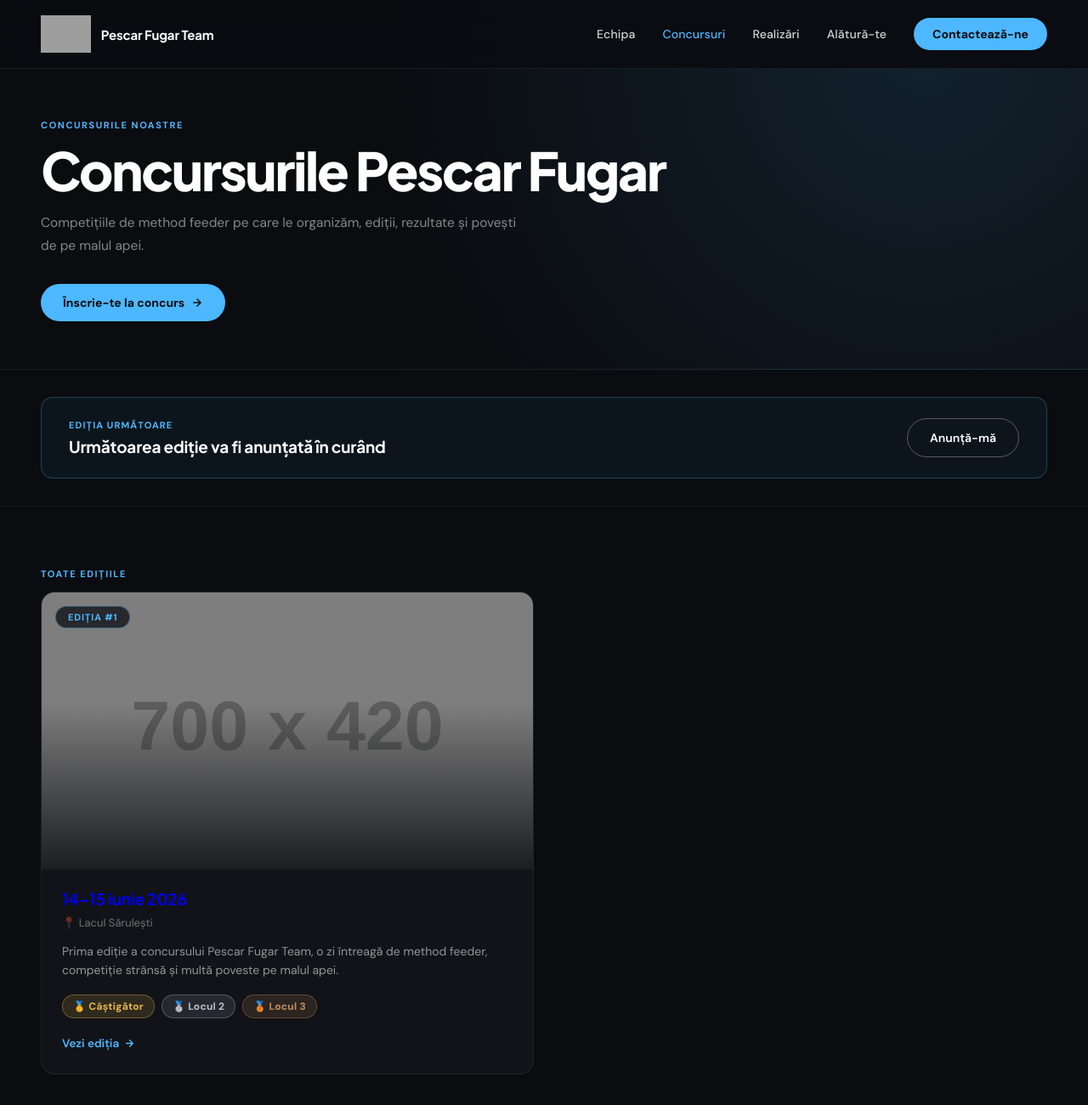
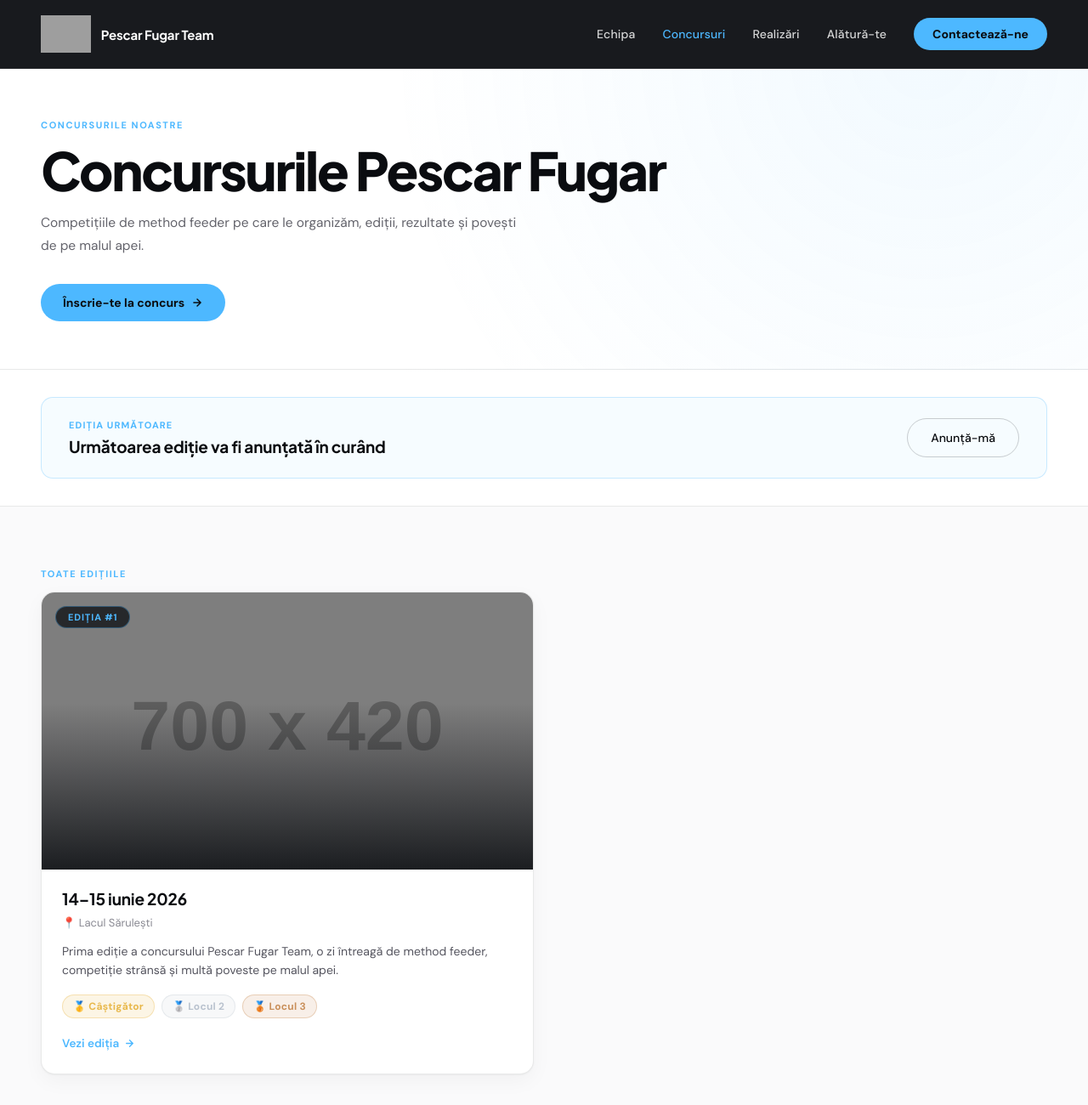
Before and after one commit to LeBandidos/PF-TestSite, a plain HTML site: page concursuri.html in a window 1280 px wide. Shown: the top 1300 px of the page at 85% size. Drawn offline with Linux system fonts and the light colour scheme; grey boxes are pictures that could not be loaded; placeholder pictures from the web are drawn by us.

Commit message:
Make Concursuri page light-themed to match Realizari
Hero, next-edition banner, editions grid, and edition cards now use the
site's light palette (white/#fafafb backgrounds, dark ink text) instead
of the dark theme, consistent with the Realizari page. Navbar and footer
stay dark as on every other page. Swapped the "Anunta-ma" button from
btn-hero-outline (white text, meant for dark backgrounds) to btn-ghost-dark
so it stays visible on the now-light banner.

Co-Authored-By: Claude Sonnet 5 <noreply@anthropic.com>

```diff
--- a/concursuri.html
+++ b/concursuri.html
@@ -10,15 +10,16 @@
   <link href="https://fonts.googleapis.com/css2?family=DM+Sans:opsz,wght@9..40,300;9..40,400;9..40,500;9..40,600;9..40,700;9..40,800;9..40,900&family=Plus+Jakarta+Sans:wght@400;500;600;700;800;900&display=swap" rel="stylesheet">
   <link rel="stylesheet" href="/assets/css/site.css">
   <style>
-    /* ─── HERO ─── */
+    /* ─── HERO (light) ─── */
     .page-hero {
       position: relative;
       min-height: 50vh;
       display: flex;
       align-items: center;
       padding: 140px 48px 56px;
-      background: radial-gradient(circle at 85% 15%, rgba(77,184,255,0.12) 0%, transparent 55%), var(--dark);
-      border-bottom: 1px solid var(--border);
+      background: radial-gradient(circle at 85% 15%, rgba(77,184,255,0.07) 0%, transparent 55%), #fff;
+      color: #0a0c10;
+      border-bottom: 1px solid rgba(10,12,16,0.09);
     }
     .page-hero-inner { max-width: 780px; }
     .page-hero-title {
@@ -32,15 +33,15 @@
     .page-hero-desc {
       font-size: 15.5px;
       line-height: 1.72;
-      color: rgba(255,255,255,0.5);
+      color: #64646c;
       max-width: 560px;
       margin-bottom: 32px;
     }
 
     /* ─── NEXT EDITION BANNER ─── */
     .next-edition {
-      background: var(--dark);
-      border-bottom: 1px solid var(--border);
+      background: #fff;
+      border-bottom: 1px solid rgba(10,12,16,0.09);
       padding: 32px 48px;
     }
     .next-edition-inner {
@@ -70,10 +71,11 @@
       font-size: 19px;
       font-weight: 700;
       letter-spacing: -0.01em;
+      color: #0a0c10;
     }
 
     /* ─── EDITIONS GRID ─── */
-    .editions-section { background: var(--dark); padding: 72px 48px 112px; }
+    .editions-section { background: #fafafb; padding: 72px 48px 112px; }
     .editions-inner { max-width: 1200px; margin: 0 auto; }
     .editions-grid {
       display: grid;
@@ -86,8 +88,9 @@
       text-decoration: none;
       border-radius: 16px;
       overflow: hidden;
-      background: var(--dark-2);
-      border: 1px solid var(--border);
+      background: #fff;
+      border: 1px solid rgba(10,12,16,0.09);
+      box-shadow: 0 1px 2px rgba(10,12,16,0.04), 0 8px 24px rgba(10,12,16,0.04);
       transition: transform 0.3s cubic-bezier(0.25,0.46,0.45,0.94), border-color 0.2s ease;
     }
     .edition-card:hover { transform: translateY(-4px); border-color: rgba(77,184,255,0.3); }
@@ -120,18 +123,19 @@
       font-size: 19px;
       font-weight: 700;
       letter-spacing: -0.01em;
+      color: #0a0c10;
       margin-bottom: 8px;
     }
     .edition-card-meta {
       font-size: 13px;
-      color: rgba(255,255,255,0.4);
+      color: #8A8A93;
       margin-bottom: 14px;
       display: flex; gap: 14px; flex-wrap: wrap;
     }
     .edition-card-teaser {
       font-size: 14px;
       line-height: 1.6;
-      color: rgba(255,255,255,0.55);
+      color: #55555f;
       margin-bottom: 18px;
     }
     .edition-podium-strip { display: flex; gap: 8px; flex-wrap: wrap; margin-bottom: 18px; }
@@ -171,7 +175,7 @@
     }
   </style>
 </head>
-<body>
+<body style="background:#fff;color:#0a0c10;">
 
 <!-- ═══════════ NAVBAR ═══════════ -->
 <nav id="navbar" class="solid">
@@ -219,7 +223,7 @@
       <span class="next-edition-label">Ediția Următoare</span>
       <div class="next-edition-title"><!-- TODO(content): confirm --> Următoarea ediție va fi anunțată în curând</div>
     </div>
-    <a href="/contact?subiect=inscriere#formular" class="btn-hero-outline">Anunță-mă</a>
+    <a href="/contact?subiect=inscriere#formular" class="btn-ghost-dark">Anunță-mă</a>
   </div>
 </section>
 
```
